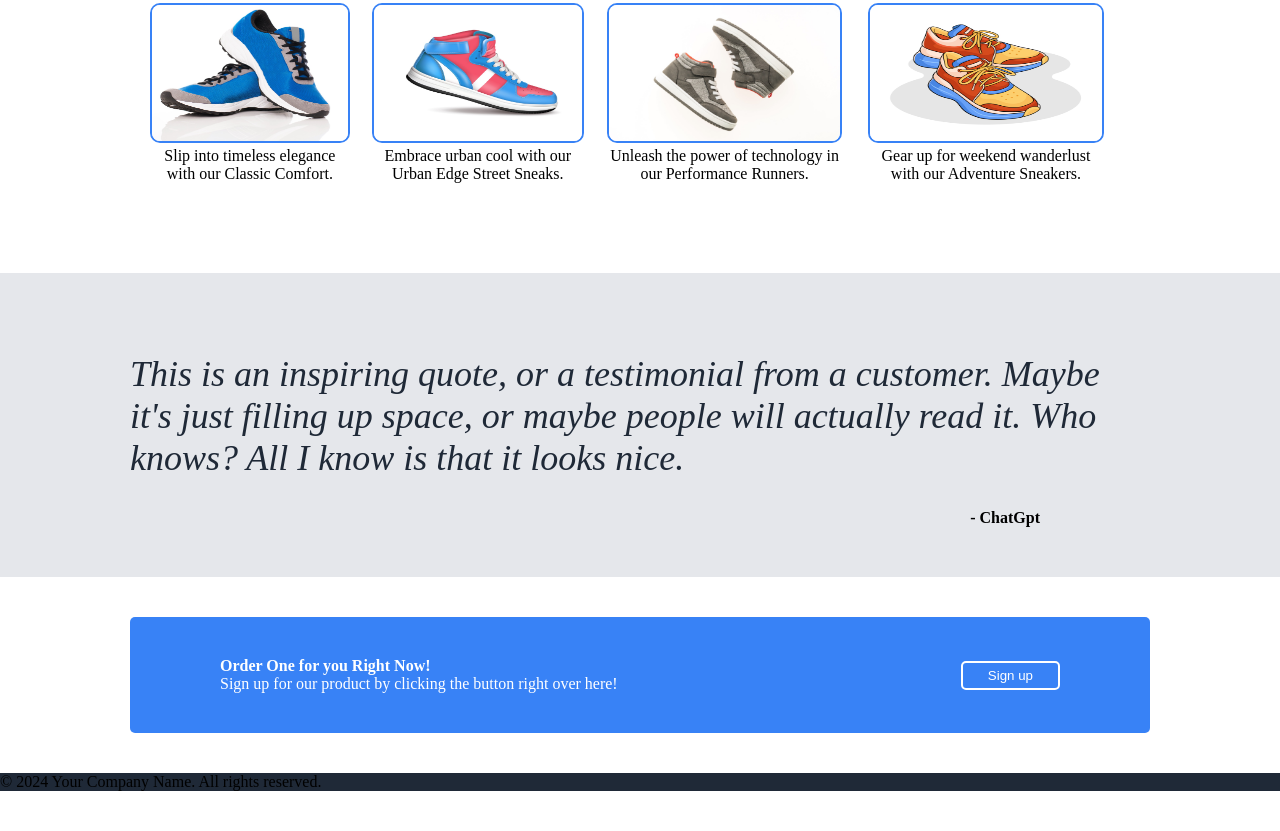
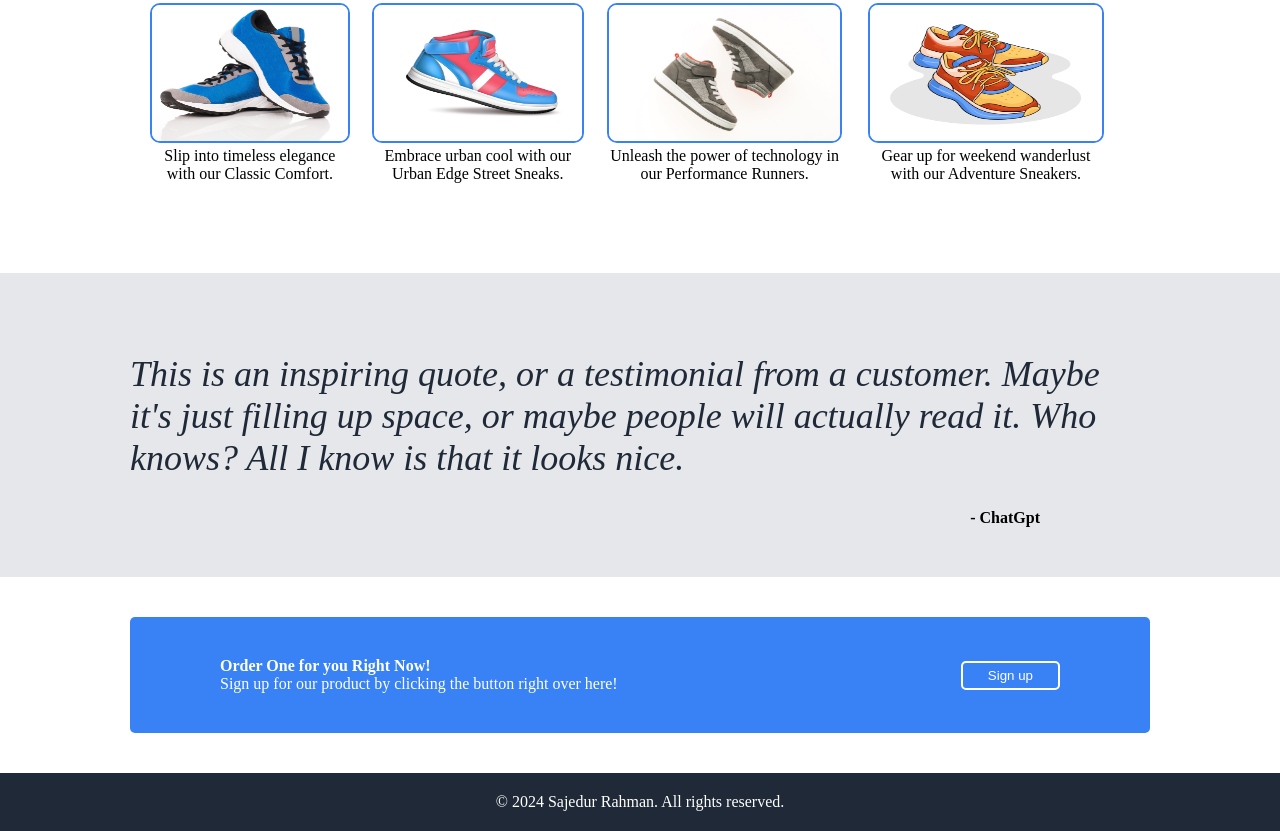
Before and after one commit to ichrahman/the-odin-project-assignment-landing-page, a plain HTML site: page index.html in a window 1280 px wide. Shown: the part 610-1441 px from the top of the page. Before the commit the page ends 1401 px from the top, so only its background shows below. Drawn offline with Linux system fonts and the light colour scheme.

Commit message:
Complete footer

```diff
--- a/index.html
+++ b/index.html
@@ -80,7 +80,7 @@
     </section>
 
     <footer>
-        <p>&copy; 2024 Your Company Name. All rights reserved.</p>
+        <p>&copy; 2024 Sajedur Rahman. All rights reserved.</p>
     </footer>
 
 </body>
--- a/style.css
+++ b/style.css
@@ -144,4 +144,7 @@ ul a{
 
 footer{
     background-color: #1F2937;
+    padding: 20px 0;
+    color: white;
+    text-align: center;
 }
```
